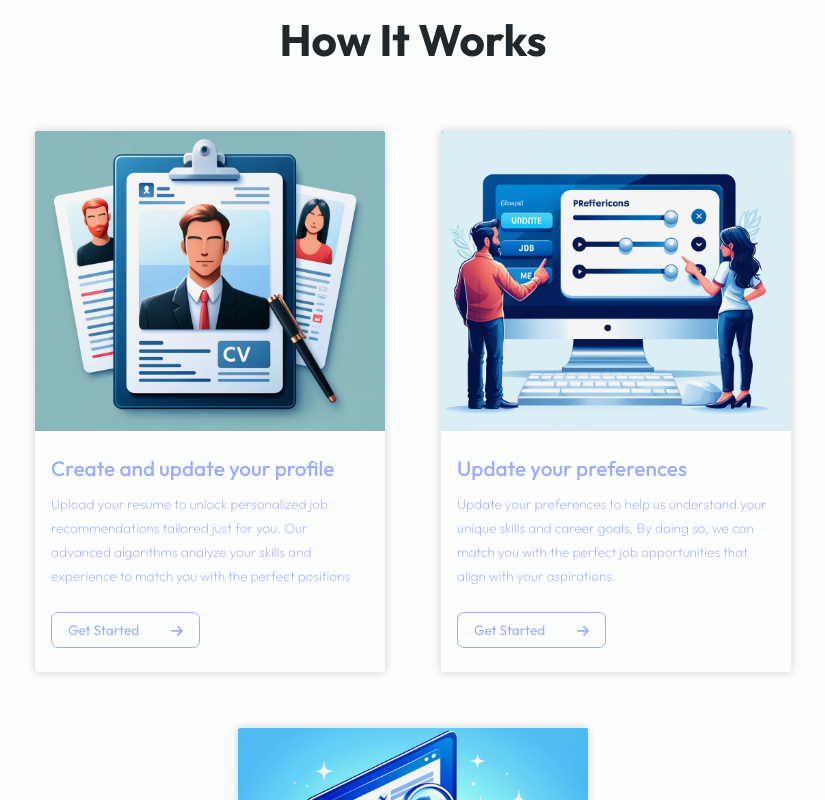
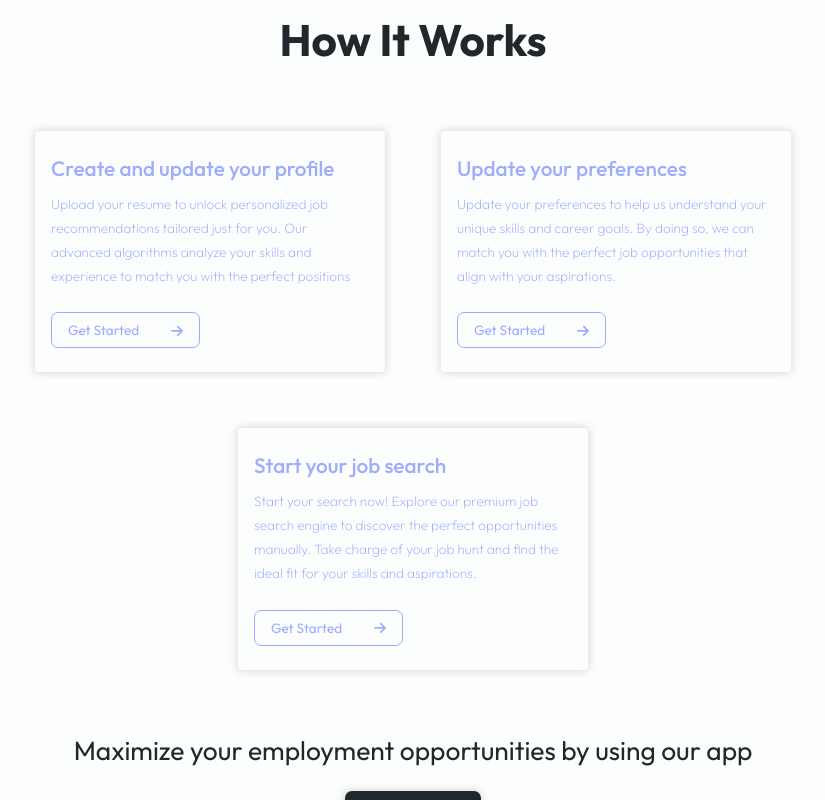
Before and after one commit to virtuedevelopment/job-bunny-v2.1, a Next.js app: page / in a window 1280 px wide. Shown: the part 1340-2140 px from the top of the page, without its empty margins (227-1052 px from the left). Built offline with nearby package versions, Linux system fonts and the light colour scheme; no server answers.

Commit message:
made changes to graphic card removing the images

```diff
--- a/app/Components/(Misc)/Cards/GraphicCard.jsx
+++ b/app/Components/(Misc)/Cards/GraphicCard.jsx
@@ -19,9 +19,9 @@ export default function GraphicCard({ graphic, title, message }) {
 
   return (
     <div className={styles.graphicCard}>
-      <div className={styles.imagebox}>
+      {/* <div className={styles.imagebox}>
         <Image src={graphic} width={150} height={150} alt="graphic" />
-      </div>
+      </div> */}
       <div className={styles.infobox}>
         <h2>{title}</h2>
         <p>{message}</p>
```
